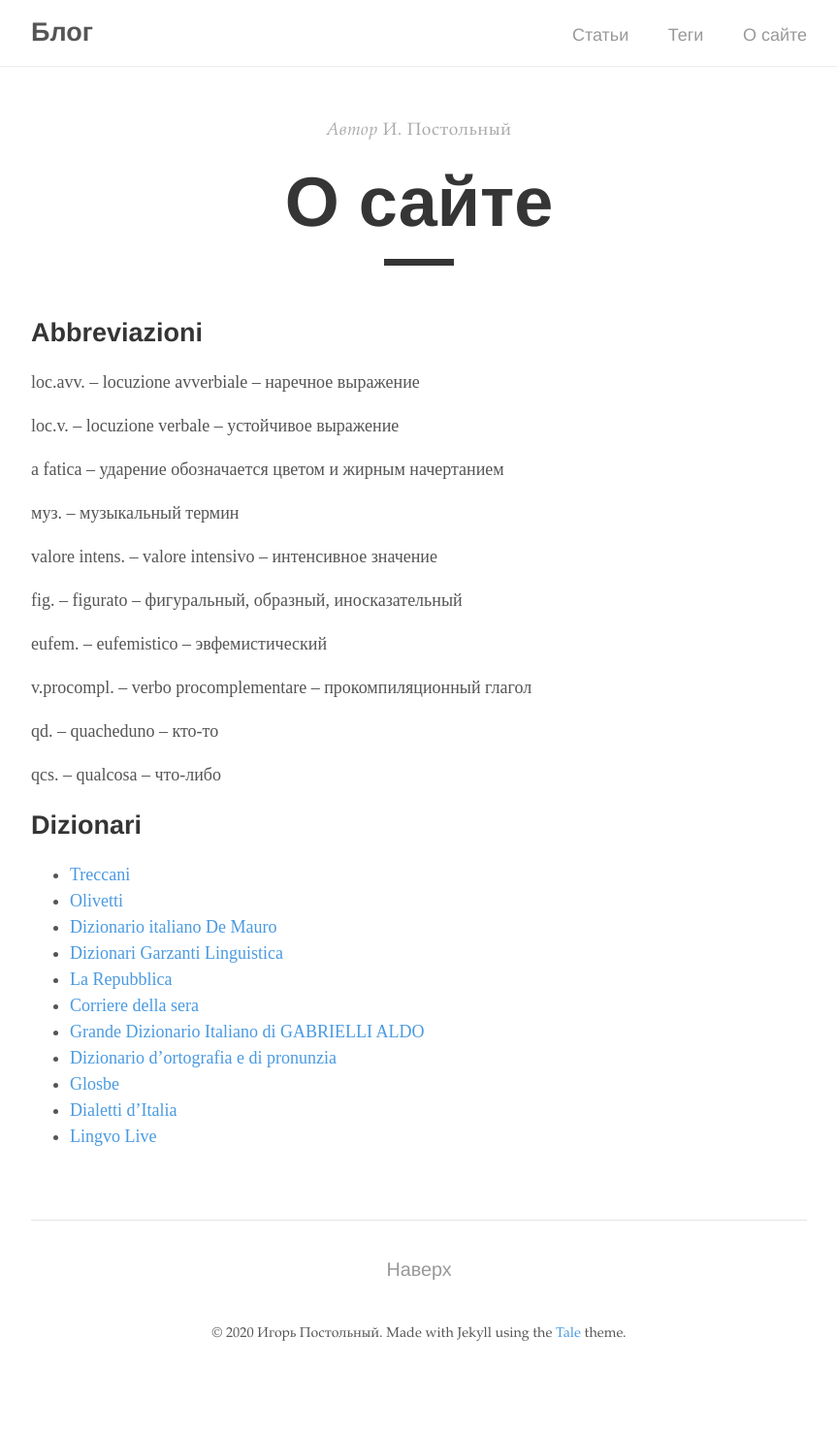
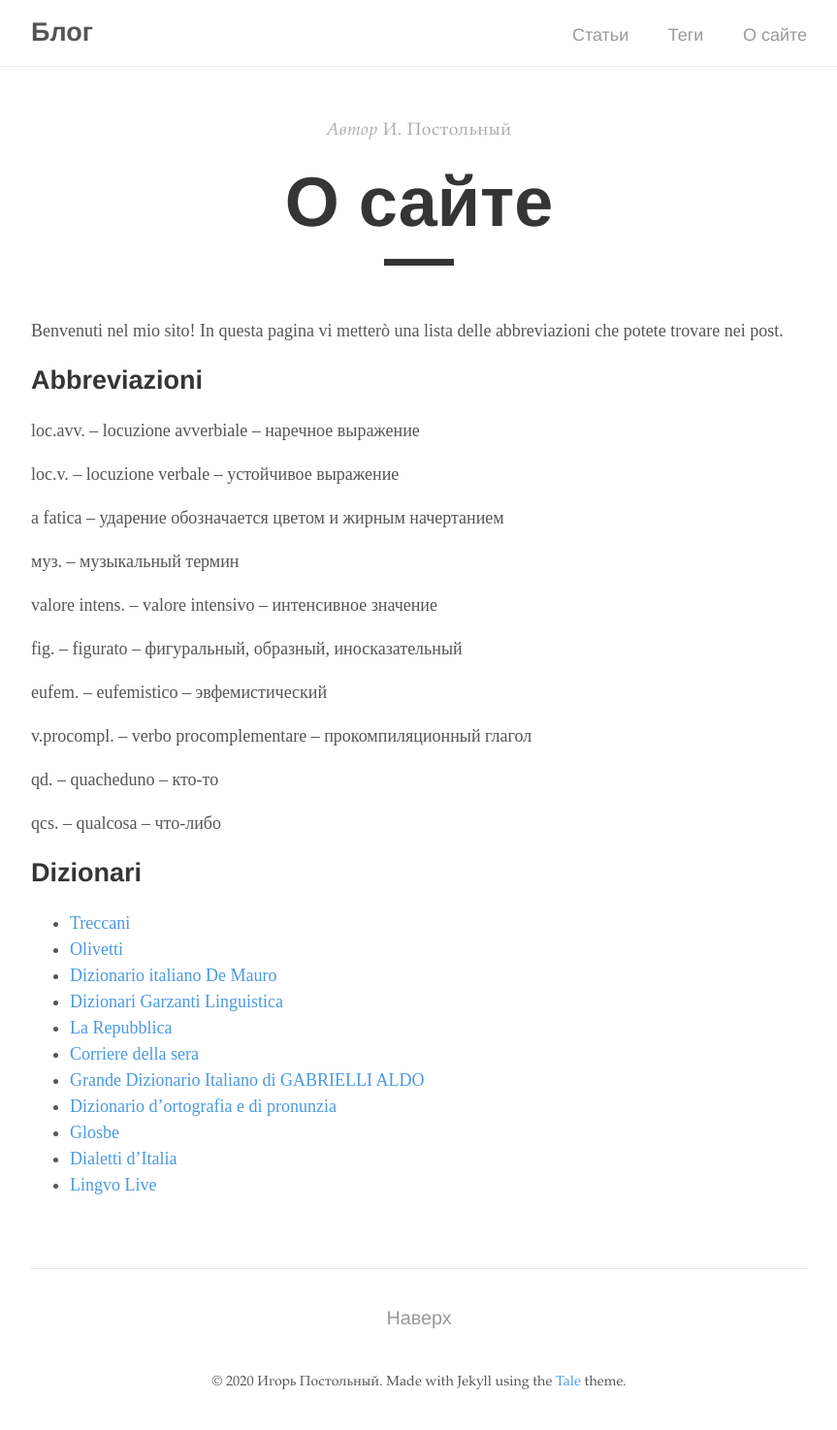
Before and after one commit to postolny/postolny.github.io, a Jekyll site: the page built from _pages/about.md, in a window 1280 px wide. Shown: the whole page at 97% size, without its empty margins (208-1071 px from the left). Built offline with Jekyll 4.4.1, drawn with Linux system fonts in a browser that asks for light colours; before the commit the page ends 1425 px from its top, so only the background shows below that.

Commit message:
Update about.md

```diff
--- a/_pages/about.md
+++ b/_pages/about.md
@@ -4,6 +4,8 @@ title: "О сайте"
 author: "И. Постольный"
 permalink: /about/
 ---
+
+Benvenuti nel mio sito! In questa pagina vi metterò una lista delle abbreviazioni che potete trovare nei post.
 
 ## Abbreviazioni
 
```
